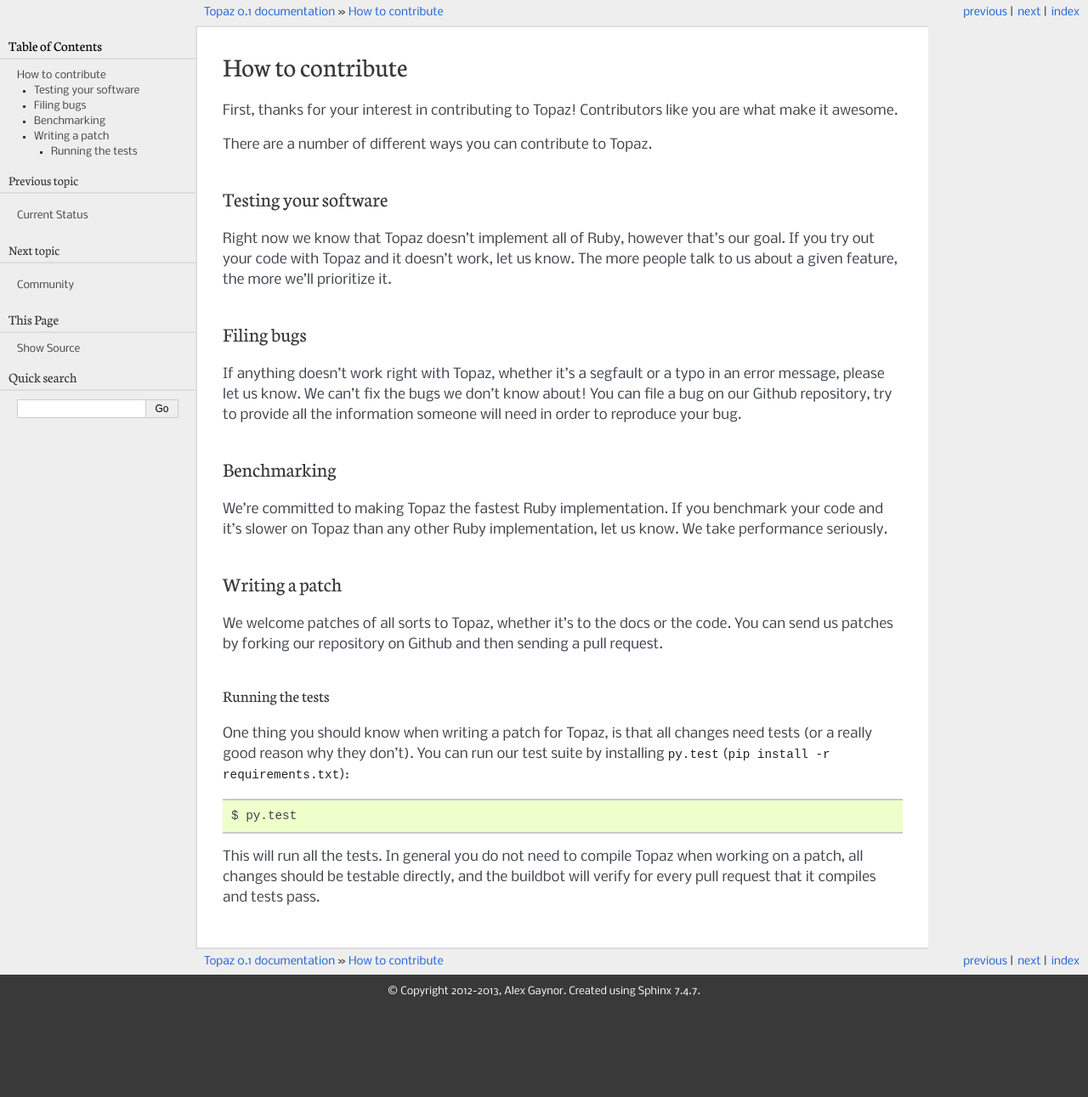
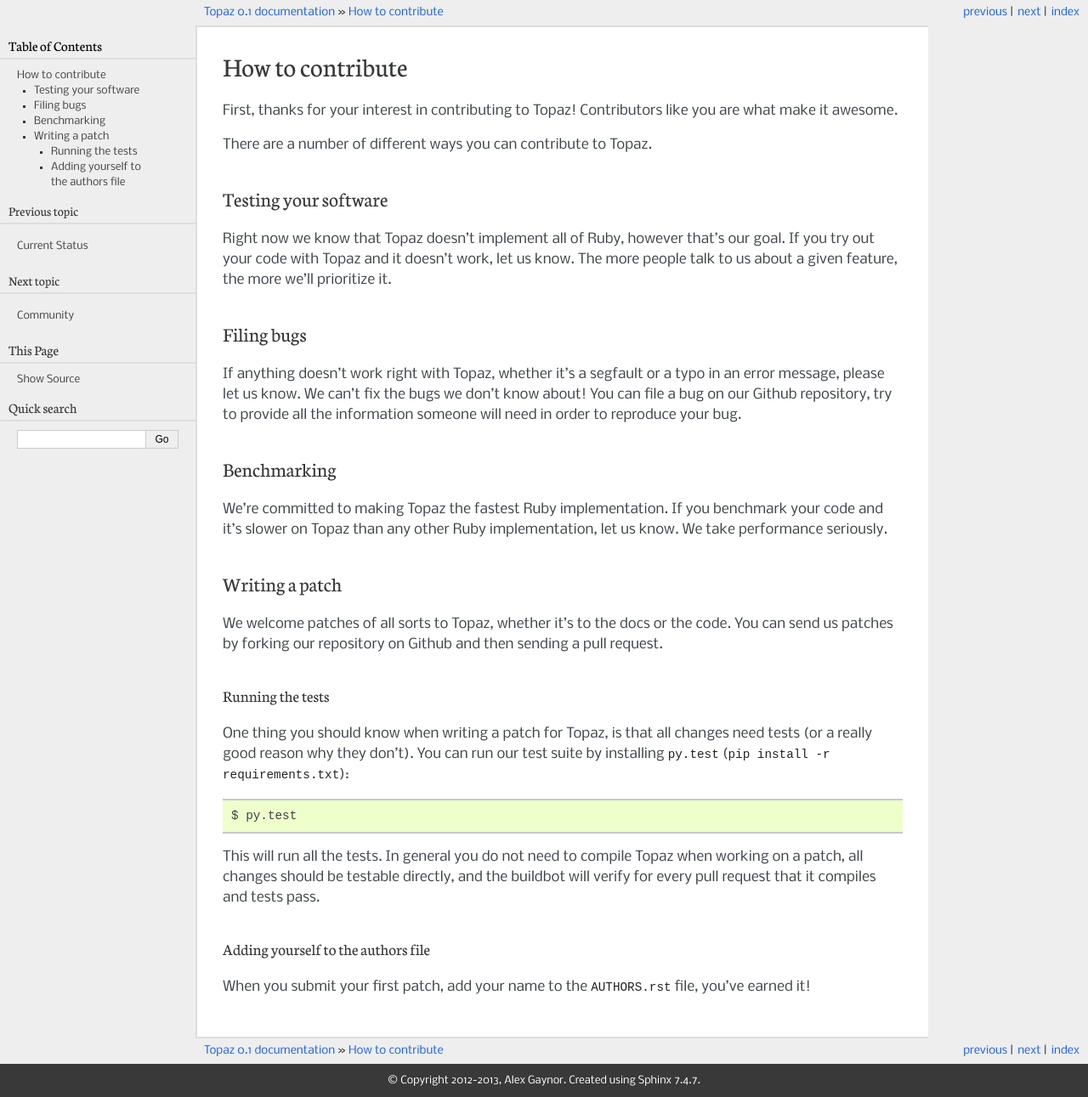
Before and after one commit to topazproject/topaz, a Sphinx documentation site: the page built from docs/contributing.rst, in a window 1280 px wide. Shown: the whole page at 85% size. Built offline with Sphinx 7.4.7, drawn with Linux system fonts in a browser that asks for light colours; before the commit the page ends 1186 px from its top, so only the background shows below that.

Commit message:
Added a note about putting yourself in the AUTHORS file

```diff
--- a/docs/contributing.rst
+++ b/docs/contributing.rst
@@ -47,3 +47,9 @@
 This will run all the tests. In general you do not need to compile Topaz when
 working on a patch, all changes should be testable directly, and the buildbot
 will verify for every pull request that it compiles and tests pass.
+
+Adding yourself to the authors file
+~~~~~~~~~~~~~~~~~~~~~~~~~~~~~~~~~~~
+
+When you submit your first patch, add your name to the ``AUTHORS.rst`` file,
+you've earned it!
```
